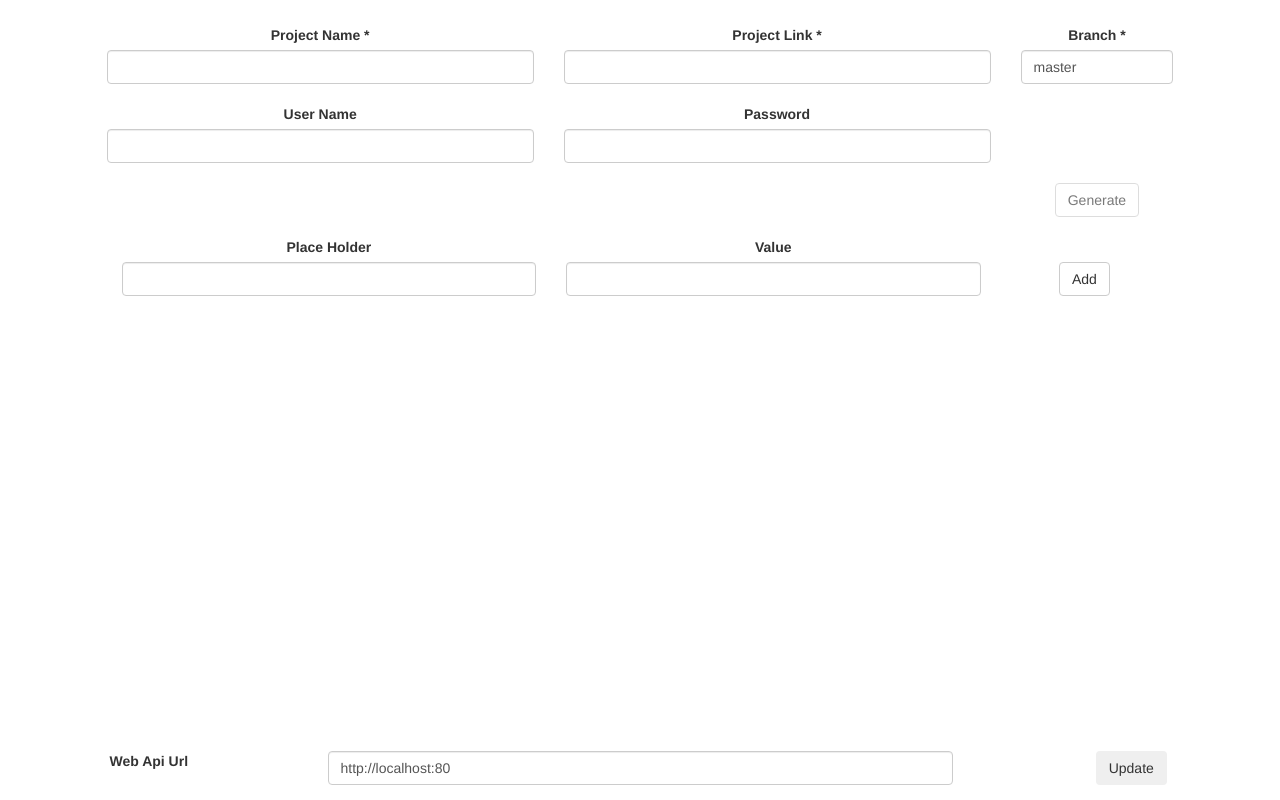
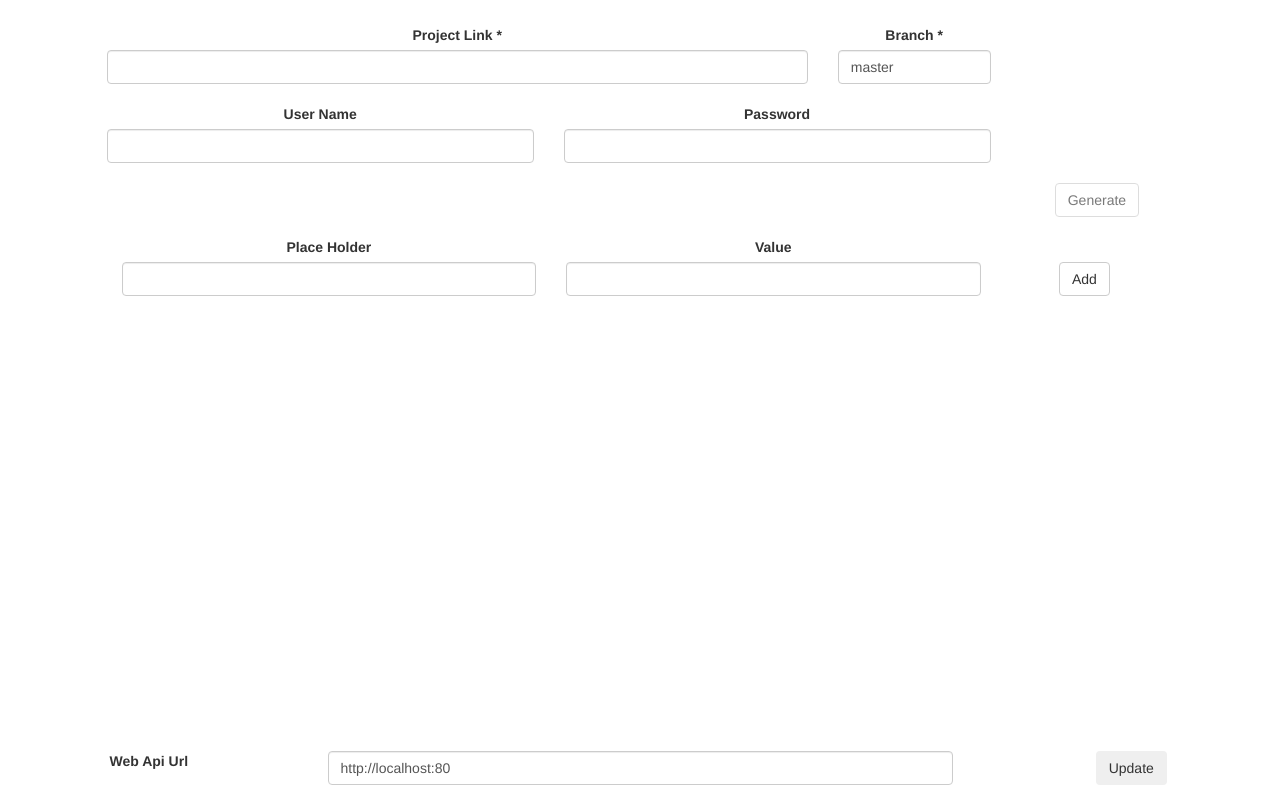
Before and after one commit to ProjectRenamer/ProjectRenamer-UI, an Angular app: page /home-page in a window 1280 px wide. Built offline with nearby package versions, Linux system fonts and the light colour scheme.

Commit message:
project name properties removed

```diff
--- a/src/app/home/home-page/home-page.component.html
+++ b/src/app/home/home-page/home-page.component.html
@@ -1,13 +1,8 @@
 <form (ngSubmit)="generate();" #generateForm="ngForm" class="row">
+
   <div class="row">
 
-    <div class="col-xs-5">
-      <label class="col-xs-12">Project Name *</label>
-      <input class="form-control" type="text" [(ngModel)]="generateProjectRequest.projectName" name="generateProjectRequest.projectName"
-        required />
-    </div>
-
-    <div class="col-xs-5">
+    <div class="col-xs-8">
       <label class="col-xs-12">Project Link *</label>
       <input class="form-control" type="text" [(ngModel)]="generateProjectRequest.repositoryLink" name="generateProjectRequest.repositoryLink"
         required />
@@ -37,15 +32,15 @@
       />
     </div>
 
-    <div class="col-md-2"></div>
-
   </div>
 
   <div class="row" style="height: 20px;"></div>
 
   <div class="row">
     <div class="col-xs-10"></div>
-    <button type="submit" class="btn btn-default" [disabled]="!generateForm.valid">Generate</button>
+    <div class="col-xs-2">
+      <button type="submit" class="btn btn-default" [disabled]="!generateForm.valid">Generate</button>
+    </div>
   </div>
 </form>
 
--- a/src/app/home/requests/GenerateProjectRequest.ts
+++ b/src/app/home/requests/GenerateProjectRequest.ts
@@ -1,5 +1,4 @@
 export class GenerateProjectRequest {
-    projectName: string;
     repositoryLink: string;
     renamePairs: KeyValuePair<string, string>[] = [];
     branchName: string = 'master';
```
